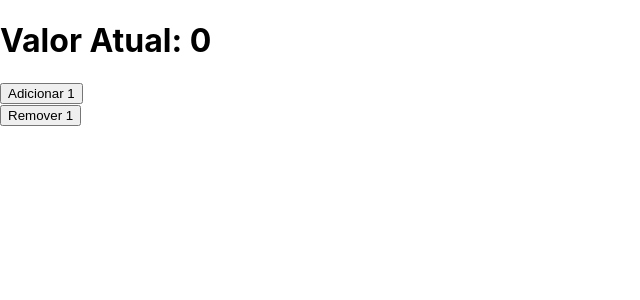
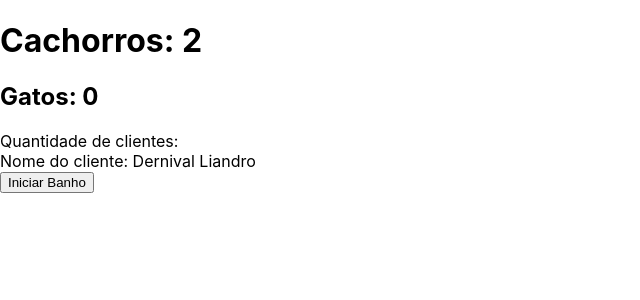
Before and after one commit to Liandro73/reactjs-avancado, a React (Create React App) app: page / in a window 1280 px wide. Shown: the top 300 px of the page, without its empty margins (0-640 px from the left). Built offline with nearby package versions, Linux system fonts and the light colour scheme.

Commit message:
Implementação de checagem de tipos com PropTypes

```diff
--- a/src/App.js
+++ b/src/App.js
@@ -1,36 +1,18 @@
-import React, { Component } from 'react';
-import Counter from './Counter';
+import React from 'react';
+import PetShop from './PetShop';
 
-const Buttons = ({ increment, decrement, count }) => (
-  <div>
-    <h1>Valor Atual: {count}</h1>
-    <div>
-      <button onClick={increment} >Adicionar 1</button>
-    </div>
-    <div>
-      <button onClick={decrement} >Remover 1</button>
-    </div>
-  </div>
-)
+function App () {
+  const handleClick = () => {
+    console.log('Iniciando o banho...')
+  }
 
-class App extends Component {
-
-  render () {
-    return (
-      <div>
-        <Counter render={
-          ({ increment, decrement, count }) => (
-            <Buttons
-              increment={increment}
-              decrement={decrement}
-              count={count}
-            />
-          )
-        }>
-        </Counter>
-      </div>
-    )
-  }
+  return (
+    <PetShop
+      dogs={2}
+      custumerName='Dernival Liandro'
+      onClick={handleClick}
+    />
+  )
 }
 
 export default App;
--- /dev/null
+++ b/src/PetShop.js
@@ -0,0 +1,36 @@
+import React from 'react';
+import PropTypes from 'prop-types';
+
+function PetShop(props) {
+
+    const { dogs, cats, customers, custumerName, onClick } = props
+
+    return (
+        <div>
+            <h1>Cachorros: {dogs}</h1>
+            <h2>Gatos: {cats}</h2>
+            <div>
+                Quantidade de clientes: {customers}
+            </div>
+            <div>
+                Nome do cliente: {custumerName}
+            </div>
+            <button onClick={onClick} >Iniciar Banho</button>
+        </div>
+    )
+}
+
+PetShop.defaultProps = {
+    cats: 0,
+    customers: []
+}
+
+PetShop.propTypes = {
+    dogs: PropTypes.number.isRequired,
+    cats: PropTypes.number,
+    customers: PropTypes.array,
+    custumerName: PropTypes.string.isRequired,
+    onClick: PropTypes.func.isRequired
+}
+
+export default PetShop;
```
